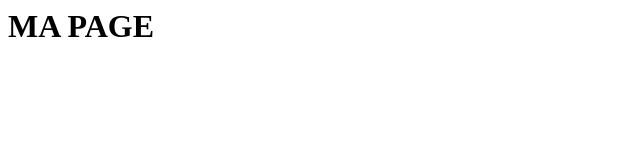
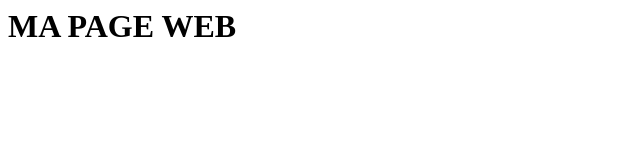
Before and after one commit to biralisekanabo/examen, a plain HTML site: page index.html in a window 1280 px wide. Shown: the whole page, without its empty margins (0-640 px from the left). Drawn offline with Linux system fonts and the light colour scheme.

Commit message:
Modification du titre H1

```diff
--- a/index.html
+++ b/index.html
@@ -5,6 +5,6 @@
     <title>Document</title>
 </head>
 <body>
-    <h1>MA PAGE</h1>
+    <h1>MA PAGE WEB</h1>
 </body>
 </html>
```
